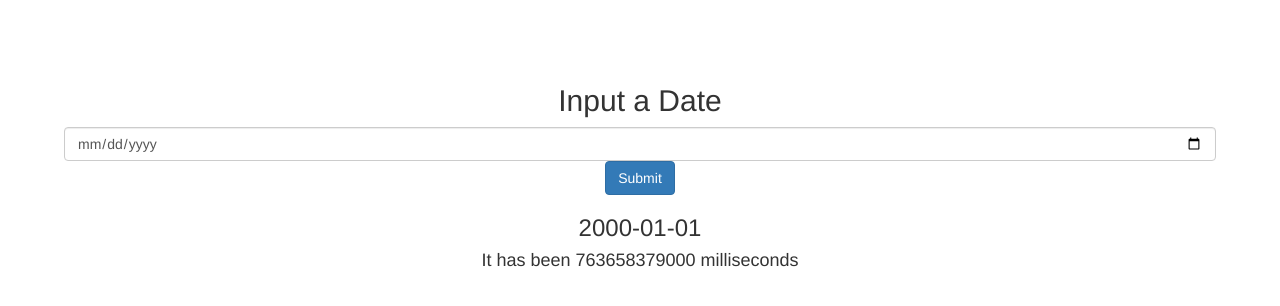
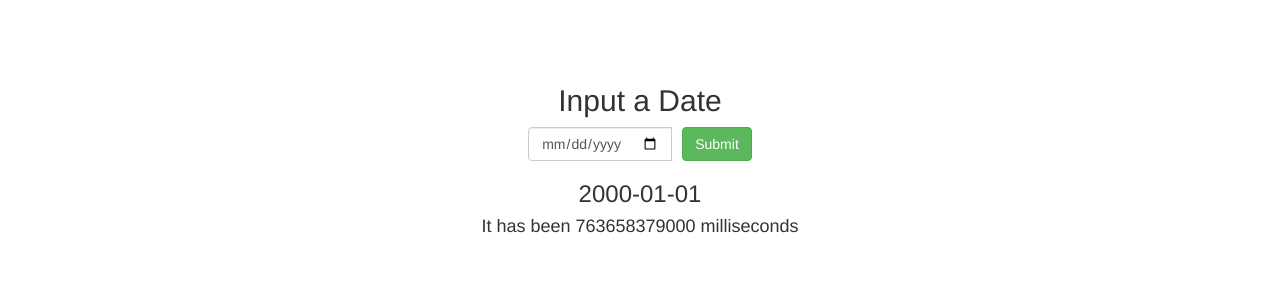
Before and after one commit to kazvee/time-tracker, a React (Create React App) app: page / in a window 1280 px wide. Shown: the top 306 px of the page. Built offline with nearby package versions, Linux system fonts and the light colour scheme.

Commit message:
style: update styling

```diff
--- a/src/components/App.css
+++ b/src/components/App.css
@@ -3,3 +3,18 @@
   padding: 5%;
   font-size: 16px;
 }
+
+.input-container {
+  display: flex;
+  flex-direction: column;
+  align-items: center;
+}
+
+.input-group {
+  display: flex;
+  align-items: center;
+}
+
+.Button {
+  margin-left: 10px;
+}
--- a/src/components/App.js
+++ b/src/components/App.js
@@ -20,14 +20,26 @@ class App extends Component {
   render() {
     return (
       <div className='App'>
-        <Form inline>
-          <h2>Input a Date</h2>
-          <FormControl
-            type='date'
-            onChange={(event) => this.setState({ newDate: event.target.value })}
-          ></FormControl>
-          <Button onClick={() => this.changeDate()}>Submit</Button>
-          <Stats date={this.state.date}/>
+        <Form>
+          <div className='input-container'>
+            <h2>Input a Date</h2>
+            <div className='input-group'>
+              <FormControl
+                type='date'
+                onChange={(event) =>
+                  this.setState({ newDate: event.target.value })
+                }
+              />
+              <Button
+                className='Button'
+                variant='success'
+                onClick={() => this.changeDate()}
+              >
+                Submit
+              </Button>
+            </div>
+          </div>
+          <Stats date={this.state.date} />
         </Form>
       </div>
     );
```
